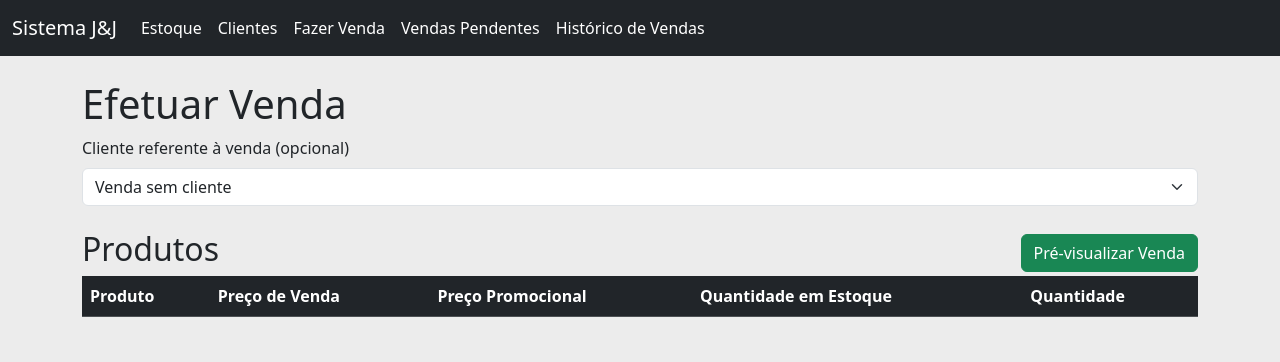
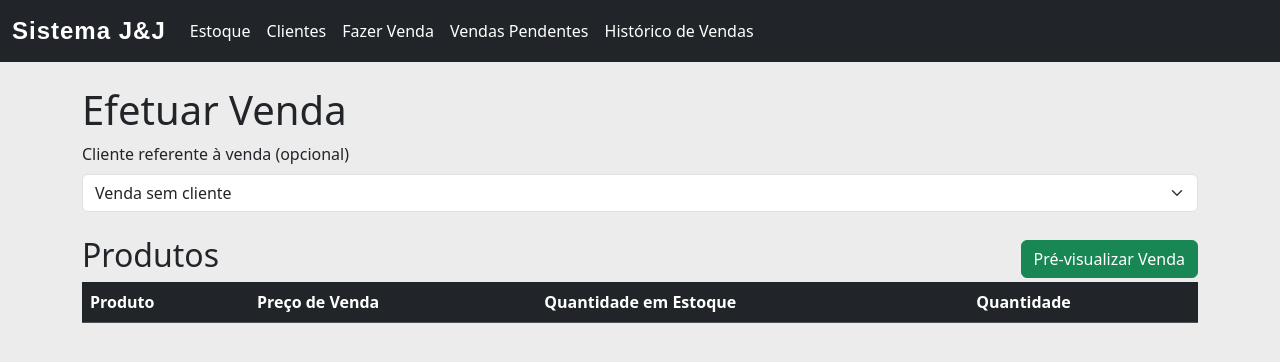
Before and after one commit to WillTms/Estagio, a Django app: page /vendas/nova/ in a window 1280 px wide. Shown: the top 362 px of the page. Run offline with Django 5.2, Linux system fonts and the light colour scheme; data that the repository does not hold is empty.

Commit message:
logo do J&J e retirada preço promocional

```diff
--- a/produto/models.py
+++ b/produto/models.py
@@ -8,9 +8,9 @@ class Produto(models.Model):
     quantidade = models.PositiveIntegerField(default=0)
     preco_compra = models.FloatField(verbose_name='Preço Compra:')
     preco_venda = models.FloatField(verbose_name='Preço Venda:')
-    preco_promocional = models.FloatField(blank=True, null=True, verbose_name='Preço Promoção:')
+    preco_promocional = models.FloatField(blank=True, null=True, verbose_name='Preço Promoção:') #retirar
     descricao = models.TextField(max_length=255, blank=True, null=True, verbose_name='Descrição:')
-    slug = models.SlugField(unique=True, blank=True, null=True, verbose_name='Slug:')
+    slug = models.SlugField(unique=True, blank=True, null=True, verbose_name='Slug:')#retirar
     estado = models.BooleanField(default=True)
 
 
--- a/produto/templates/produto/produto_list.html
+++ b/produto/templates/produto/produto_list.html
@@ -33,7 +33,6 @@
               <th scope="col">Quantidade</th>
               <th scope="col">Preço de Compra</th>
               <th scope="col">Preço de Venda</th>
-              <th scope="col">Preço de Promoção</th>
               <th scope="col">Descrição</th>
               <th scope="col">Controle</th>
             </tr>
@@ -45,7 +44,6 @@
               <td>{{ produto.quantidade }}</td>
               <td>R$: {{ produto.preco_compra }}</td>
               <td>R$: {{ produto.preco_venda }}</td>
-              <td>R$: {{ produto.preco_promocional }}</td>
               <td>{{ produto.descricao }}</td>
               <td>
                 <a href="{% url 'produto:editarproduto' pk=produto.pk %}" class="btn btn-success btn-sm">
--- a/produto/views.py
+++ b/produto/views.py
@@ -29,10 +29,6 @@ class AdicionarProduto(CreateView):
 
             if form.cleaned_data['preco_venda'] < 0:
                 form.add_error('preco_venda', 'O valor não pode ser negativo.')
-                return self.form_invalid(form)
-
-            if form.cleaned_data.get('preco_promocional') is not None and form.cleaned_data['preco_promocional'] < 0:
-                form.add_error('preco_promocional', 'O valor não pode ser negativo.')
                 return self.form_invalid(form)
 
             if Produto.objects.filter(slug=form.cleaned_data['slug']).exists():
--- a/templates/navbar.html
+++ b/templates/navbar.html
@@ -1,6 +1,10 @@
 <nav class="navbar navbar-expand-lg navbar-light bg-dark w-100" style="width: 100%;">
     <div class="container-fluid">
-      <a class="navbar-brand text-white" href="#">Sistema J&J</a>
+        <!-- Logo personalizada -->
+        <span class="navbar-brand text-white fw-bold fs-4" style="font-family: 'Arial', sans-serif; letter-spacing: 1px;">
+            Sistema J&J
+        </span>
+
         <button class="navbar-toggler" type="button" data-bs-toggle="collapse" data-bs-target="#navbarNav" aria-controls="navbarNav" aria-expanded="false" aria-label="Toggle navigation">
             <span class="navbar-toggler-icon"></span>
         </button>
@@ -22,12 +26,6 @@
                     <a class="nav-link text-white" href="{% url 'vendas:venda_list' %}">Histórico de Vendas</a>
                 </li>
             </ul>
-          <!--
-          <form class="d-flex ms-auto" method="GET" action="#">
-              <input class="form-control me-2" type="search" placeholder="Pesquisar" aria-label="Pesquisar" name="busca">
-              <button class="btn btn-outline-light" type="submit">Pesquisar</button>
-          </form>
-        -->
         </div>
     </div>
   </nav>
--- a/vendas/templates/vendas/vendas_form.html
+++ b/vendas/templates/vendas/vendas_form.html
@@ -37,7 +37,6 @@
               <tr>
                 <th>Produto</th>
                 <th>Preço de Venda</th>
-                <th>Preço Promocional</th>
                 <th>Quantidade em Estoque</th>
                 <th>Quantidade</th>
               </tr>
@@ -47,13 +46,6 @@
                 <tr>
                   <td>{{ produto.nome }}</td>
                   <td>R$ {{ produto.preco_venda|floatformat:2 }}</td>
-                  <td>
-                    {% if produto.preco_promocional %}
-                      R$ {{ produto.preco_promocional|floatformat:2 }}
-                    {% else %}
-                      -
-                    {% endif %}
-                  </td>
                   <td>{{ produto.quantidade }}</td>
                   <td>
                     <input type="number" name="quantidade_{{ produto.id }}" min="0" max="{{ produto.quantidade }}" value="0" class="form-control" required />
--- a/vendas/views.py
+++ b/vendas/views.py
@@ -163,11 +163,18 @@ class ConfirmarVenda(View):
         cliente_id = request.POST.get('cliente_id')
         cliente = None
         if cliente_id:
-            cliente = get_object_or_404(Cliente, id=cliente_id)  # Cliente opcional
+            cliente = get_object_or_404(Cliente, id=cliente_id)
 
         status_venda = request.POST.get('status')  # Status da venda (paga ou pendente)
 
-        venda = Venda(cliente=cliente)  # Cliente pode ser None
+        # Captura o valor final inserido pelo vendedor, ou usa o valor total calculado se o campo não foi preenchido
+        valor_final = request.POST.get('valor_final')
+        if valor_final:
+            valor_final = float(valor_final)
+        else:
+            valor_final = None  # Define como None se o campo não foi preenchido
+
+        venda = Venda(cliente=cliente)
         venda.save()
 
         produtos = Produto.objects.filter(estado=True)
@@ -186,8 +193,9 @@ class ConfirmarVenda(View):
                 item_venda.save()
                 total += item_venda.get_subtotal()
 
-        venda.total = total
-        venda.status = status_venda  # Define o status como "paga" ou "pendente"
+        # Se valor_final for None, usa o total calculado
+        venda.total = valor_final if valor_final else total
+        venda.status = status_venda
         venda.save()
 
         if status_venda == 'paga':
```
Also changed, not shown: produto/templates/produto/produto_form.html (+2 -5 lines), vendas/templates/vendas/venda_preview.html (+12 -6 lines), produto/migrations/0003_remove_produto_preco_promocional_remove_produto_slug.py (added), produto/migrations/0004_produto_preco_promocional_produto_slug.py (added). Lines whose indentation alone changed are shown as unchanged.
